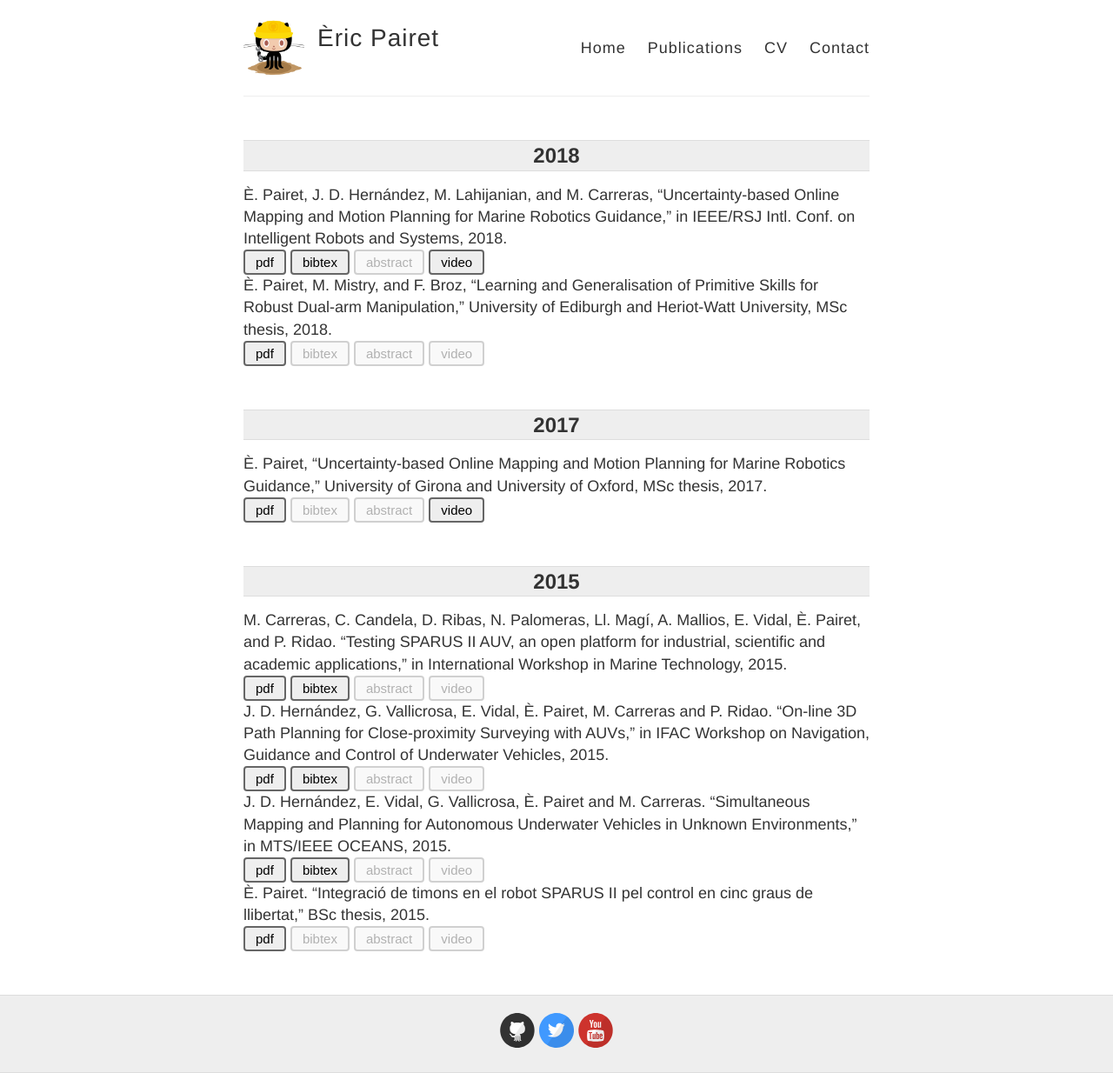
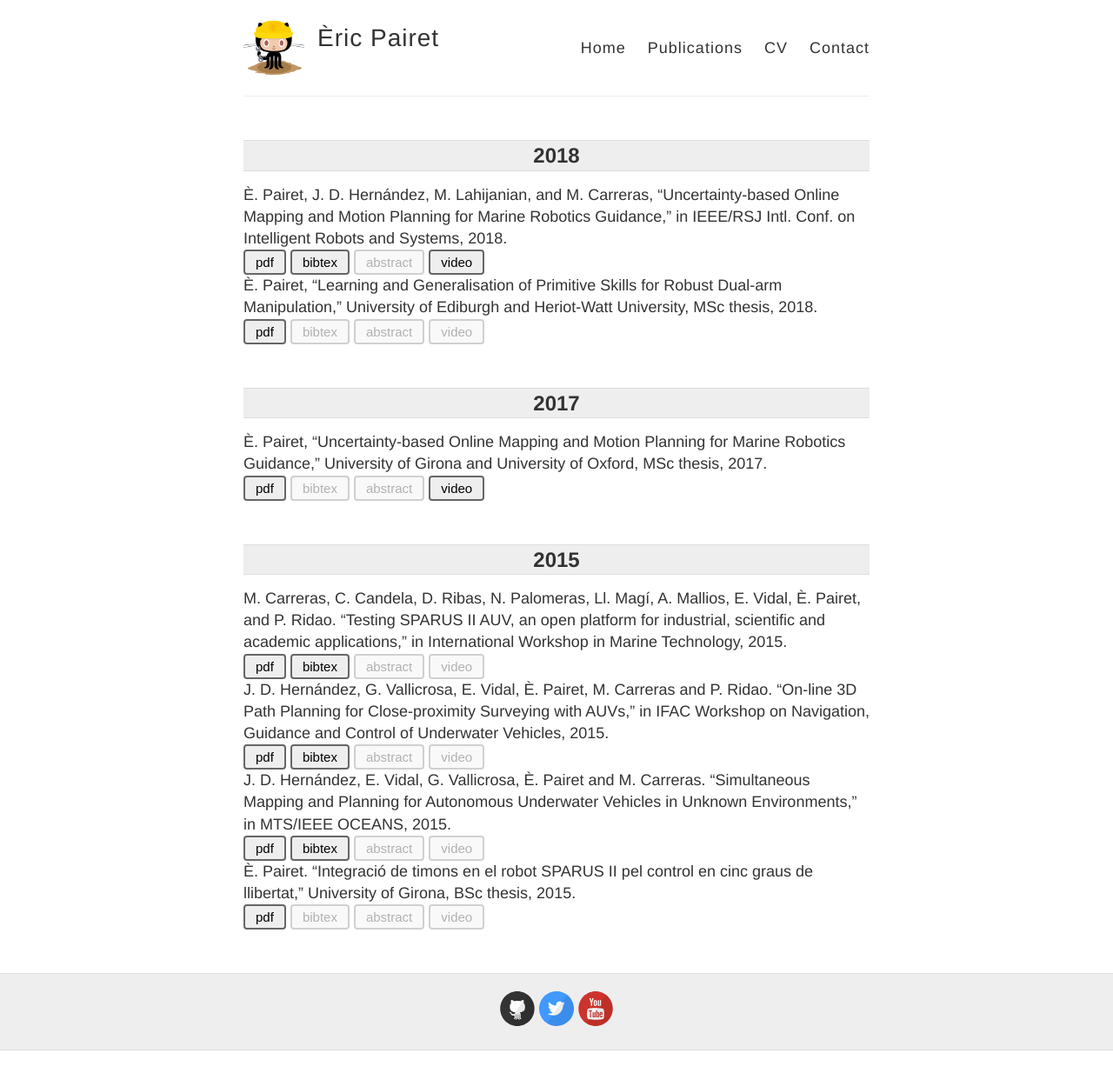
Before and after one commit to ericpairet/ericpairet.github.io, a Jekyll site: the page built from xtra/nav_tabs/publications.md, in a window 1280 px wide. Shown: the whole page at 87% size. Built offline with Jekyll 4.4.1, drawn with Linux system fonts in a browser that asks for light colours; after the commit the page ends 1208 px from its top, so only the background shows below that.

Commit message:
Fix data

```diff
--- a/_data/2015.yaml
+++ b/_data/2015.yaml
@@ -13,7 +13,7 @@
   bibtex: 15hernandez2015simultaneous.txt
   youtube:
 
-- name: È. Pairet. "Integració de timons en el robot SPARUS II pel control en cinc graus de llibertat," BSc thesis, 2015.
+- name: È. Pairet. "Integració de timons en el robot SPARUS II pel control en cinc graus de llibertat," University of Girona, BSc thesis, 2015.
   pdf: 15pairet2015integracio.pdf
   bibtex:
   youtube:
--- a/_data/2018.yaml
+++ b/_data/2018.yaml
@@ -3,7 +3,7 @@
   bibtex: 18pairet2018uncertainty.txt
   youtube: https://youtu.be/dTejsNqNC00
 
-- name: È. Pairet, M. Mistry, and F. Broz, “Learning and Generalisation of Primitive Skills for Robust Dual-arm Manipulation," University of Ediburgh and Heriot-Watt University, MSc thesis, 2018.
+- name: È. Pairet, “Learning and Generalisation of Primitive Skills for Robust Dual-arm Manipulation," University of Ediburgh and Heriot-Watt University, MSc thesis, 2018.
   pdf: 18pairet2018learning.pdf
   bibtex:
   youtube:
```
